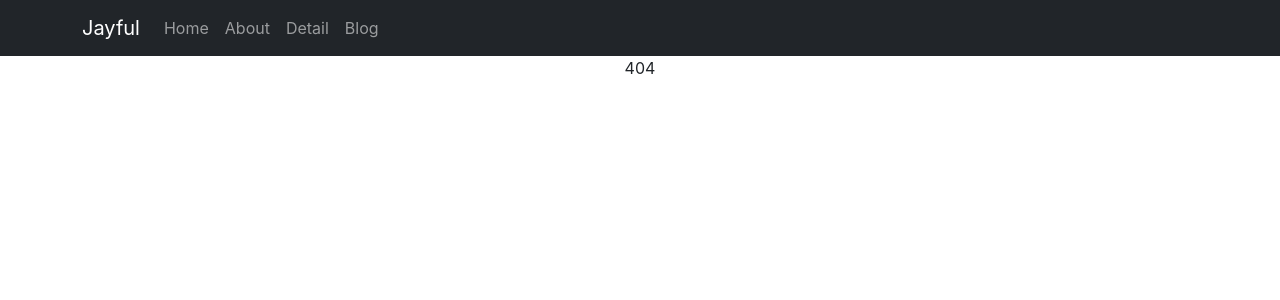
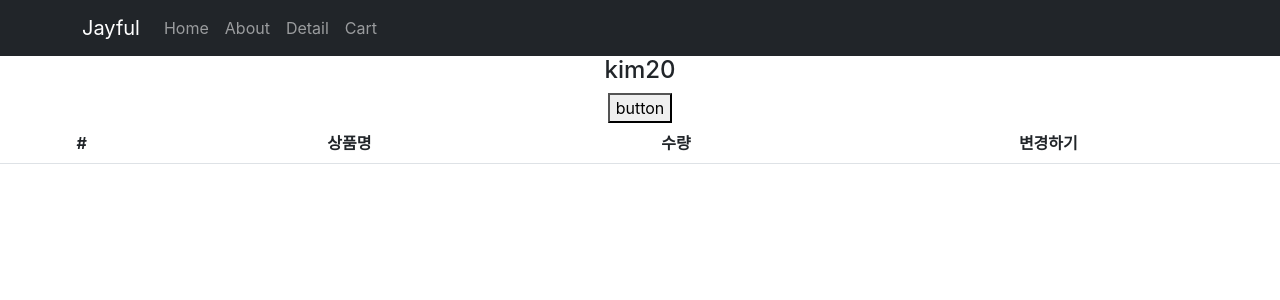
Before and after one commit to jayfulstory/my-second-react, a React (Create React App) app: page /cart in a window 1280 px wide. Before the commit this address had no page. Shown: the top 300 px of the page. Built offline with nearby package versions, Linux system fonts and the light colour scheme.

Commit message:
redux toolkit

```diff
--- a/package.json
+++ b/package.json
@@ -4,6 +4,7 @@
   "version": "0.1.0",
   "private": true,
   "dependencies": {
+    "@reduxjs/toolkit": "^1.9.3",
     "@testing-library/jest-dom": "^5.16.5",
     "@testing-library/react": "^13.4.0",
     "@testing-library/user-event": "^13.5.0",
@@ -12,6 +13,7 @@
     "react": "^18.2.0",
     "react-bootstrap": "^2.7.2",
     "react-dom": "^18.2.0",
+    "react-redux": "^8.0.5",
     "react-router-dom": "^6.10.0",
     "react-scripts": "5.0.1",
     "styled-components": "^5.3.9",
--- a/src/App.js
+++ b/src/App.js
@@ -4,6 +4,7 @@ import './App.css';
 import shoe from './data.js';
 import { Routes, Route, Link, useNavigate, Outlet } from 'react-router-dom';
 import Detail from './pages/Detail.js';
+import Cart from './pages/cart.js';
 import axios from 'axios';
 
 export const Context1 = createContext();
@@ -51,7 +52,13 @@ function App() {
             >
               Detail
             </Nav.Link>
-            <Nav.Link href='#pricing'>Blog</Nav.Link>
+            <Nav.Link
+              onClick={() => {
+                navigate('/cart');
+              }}
+            >
+              Cart
+            </Nav.Link>
           </Nav>
         </Container>
       </Navbar>
@@ -81,7 +88,6 @@ function App() {
                   }
                   if (offset < urls.length) {
                     setLoading(true);
-                    console.log(loading);
                     axios
                       .get(urls[offset])
                       .then(data => {
@@ -109,6 +115,7 @@ function App() {
             </Context1.Provider>
           }
         />
+        <Route path='/cart' element={<Cart />} />
         <Route path='event' element={<EventPage />}>
           <Route path='one' element={<p>初めてのお客様にプレゼント</p>} />
           <Route path='two' element={<p>誕生日プレゼントをもらう</p>} />
@@ -124,7 +131,6 @@ function Button(props) {
   return (
     <button
       onClick={() => {
-        console.log(props.shoes);
         const sort = [...props.shoes].sort((a, b) =>
           a.title - b.title ? 1 : -1
         );
--- a/src/index.js
+++ b/src/index.js
@@ -4,13 +4,17 @@ import './index.css';
 import App from './App';
 import reportWebVitals from './reportWebVitals';
 import { BrowserRouter } from 'react-router-dom';
+import { Provider } from 'react-redux';
+import store from './store';
 
 const root = ReactDOM.createRoot(document.getElementById('root'));
 root.render(
   <React.StrictMode>
-    <BrowserRouter>
-      <App />
-    </BrowserRouter>
+    <Provider store={store}>
+      <BrowserRouter>
+        <App />
+      </BrowserRouter>
+    </Provider>
   </React.StrictMode>
 );
 
--- a/src/pages/Detail.js
+++ b/src/pages/Detail.js
@@ -2,7 +2,9 @@ import { useEffect, useState, useContext } from 'react';
 import { useParams } from 'react-router-dom';
 import { Nav, Tab } from 'react-bootstrap';
 // import styled from 'styled-components';
-import { Context1 } from './../App.js';
+// import { Context1 } from './../App.js';
+import { useSelector, useDispatch } from 'react-redux';
+import { toCart } from './../store.js';
 
 // let YellowBtn = styled.button`
 //   background: yellow;
@@ -16,6 +18,9 @@ function Detail(props) {
   const [display, setDisplay] = useState(true);
   const [tab, setTab] = useState(0);
   const [fade, setFade] = useState('start');
+
+  const state = useSelector(state => state.toCart);
+  const dispatch = useDispatch();
 
   useEffect(() => {
     setTimeout(() => {
@@ -47,7 +52,14 @@ function Detail(props) {
           <h4 className='pt-5'>{find.title}</h4>
           <p>{find.content}</p>
           <p>{find.price}</p>
-          <button className='btn btn-danger'>주문하기</button>
+          <button
+            className='btn btn-danger'
+            onClick={() => {
+              dispatch(toCart(find));
+            }}
+          >
+            주문하기
+          </button>
         </div>
       </div>
       <Nav variant='tabs' defaultActiveKey='link0'>
@@ -73,7 +85,8 @@ function Detail(props) {
 }
 
 function TabContent({ tab }) {
-  const { stock } = useContext(Context1);
+  // const { stock } = useContext(Context1);
+  const a = useSelector(state => state.stock);
   const [fade, setFade] = useState('start');
   useEffect(() => {
     setTimeout(() => {
@@ -85,13 +98,7 @@ function TabContent({ tab }) {
   }, [tab]);
   return (
     <div className={`start ${fade}`}>
-      {
-        [
-          <div>{stock[tab]}</div>,
-          <div>{stock[tab]}</div>,
-          <div>{stock[tab]}</div>,
-        ][tab]
-      }
+      {[<div>{a[tab]}</div>, <div>{a[tab]}</div>, <div>{a[tab]}</div>][tab]}
     </div>
   );
   // if (tab == 0) {
@@ -124,7 +131,6 @@ function Input() {
         value={val}
         onChange={e => {
           setVal(e.target.value);
-          // console.log(val);
         }}
       />
     </>
--- /dev/null
+++ b/src/pages/cart.js
@@ -0,0 +1,64 @@
+import { Table } from 'react-bootstrap';
+import { useDispatch, useSelector } from 'react-redux';
+import { add } from '../store.js';
+import { changeName, increaseAge } from './../store/userSlice.js';
+
+function Cart() {
+  const state = useSelector(state => state.user);
+  const dispatch = useDispatch();
+  return (
+    <div>
+      <h4>
+        {state.name}
+        {state.age}
+      </h4>
+      <button
+        onClick={() => {
+          dispatch(increaseAge(1));
+        }}
+      >
+        button
+      </button>
+      <Table>
+        <thead>
+          <tr>
+            <th>#</th>
+            <th>상품명</th>
+            <th>수량</th>
+            <th>변경하기</th>
+          </tr>
+        </thead>
+        <Tbody></Tbody>
+      </Table>
+    </div>
+  );
+}
+
+function Tbody() {
+  const state = useSelector(state => state.cart);
+  // const newA = [...state];
+  const dispatch = useDispatch();
+  return state.map((val, index) => {
+    return (
+      <tbody key={index}>
+        <tr>
+          <td>{val.id}</td>
+          <td>{val.name ? val.name : val.title}</td>
+          <td>{val.count}</td>
+          <td>
+            <button
+              onClick={() => {
+                // console.log(val.id);
+                dispatch(add(val.id));
+              }}
+            >
+              +
+            </button>
+          </td>
+        </tr>
+      </tbody>
+    );
+  });
+}
+
+export default Cart;
--- /dev/null
+++ b/src/store.js
@@ -0,0 +1,36 @@
+import { configureStore, createSlice } from '@reduxjs/toolkit';
+import user from './store/userSlice.js';
+
+let stock = createSlice({
+  name: 'stock',
+  initialState: [10, 11, 12],
+});
+
+let cart = createSlice({
+  name: 'cart',
+  initialState: [],
+  reducers: {
+    add(state, action) {
+      const index = state.findIndex(obj => obj.id == action.payload);
+      state[index].count += 1;
+    },
+    toCart(state, action) {
+      const index = state.findIndex(obj => obj.id == action.payload);
+      console.log(index);
+      if (index == -1) {
+        state.push({ ...action.payload, count: 1 });
+      } else {
+        state[index].count += 1;
+      }
+    },
+  },
+});
+export const { add, toCart } = cart.actions;
+
+export default configureStore({
+  reducer: {
+    user: user.reducer,
+    stock: stock.reducer,
+    cart: cart.reducer,
+  },
+});
--- /dev/null
+++ b/src/store/userSlice.js
@@ -0,0 +1,17 @@
+import { createSlice } from '@reduxjs/toolkit';
+
+let user = createSlice({
+  name: 'user',
+  initialState: { name: 'kim', age: 20 },
+  reducers: {
+    changeName(state) {
+      state.name = 'lee';
+    },
+    increaseAge(state, action) {
+      state.age += action.payload;
+    },
+  },
+});
+export const { changeName, increaseAge } = user.actions;
+
+export default user;
```
Also changed, not shown: 1 other file (tests, documents, lock files or other folders).
